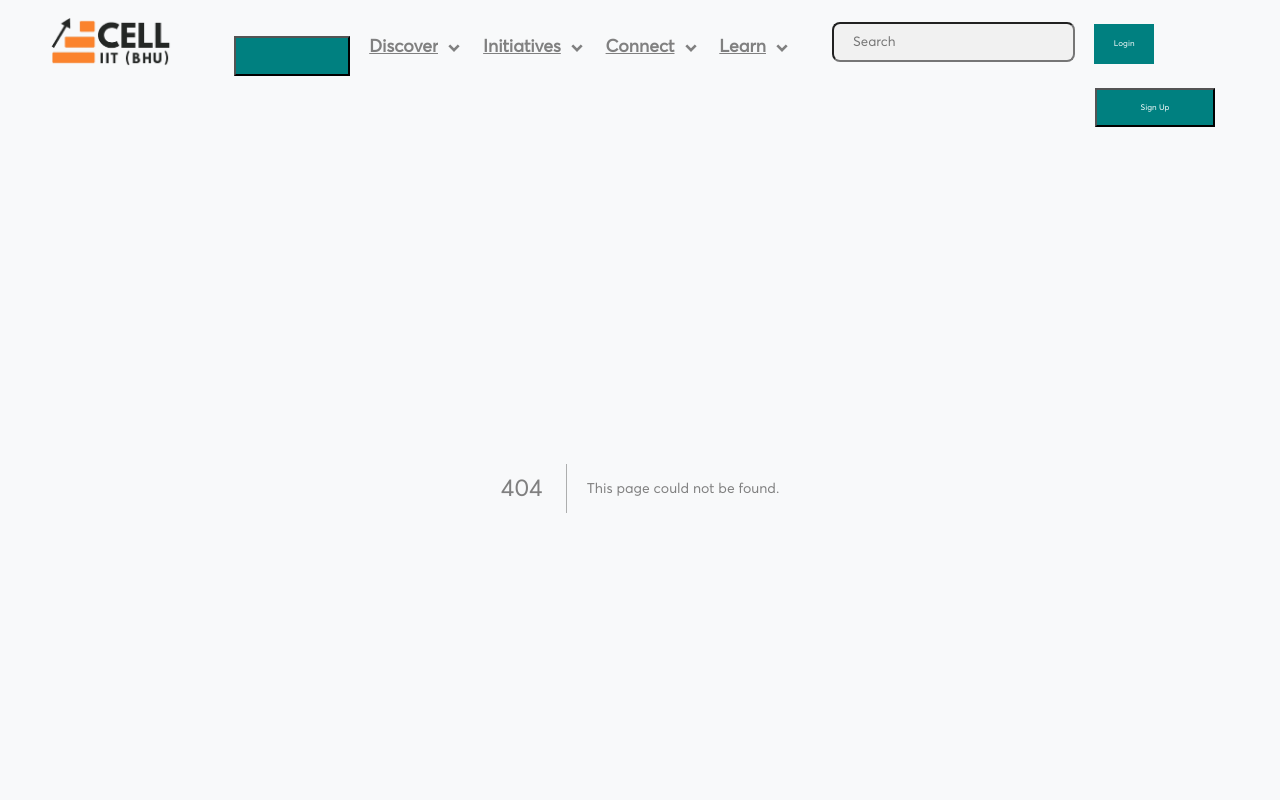
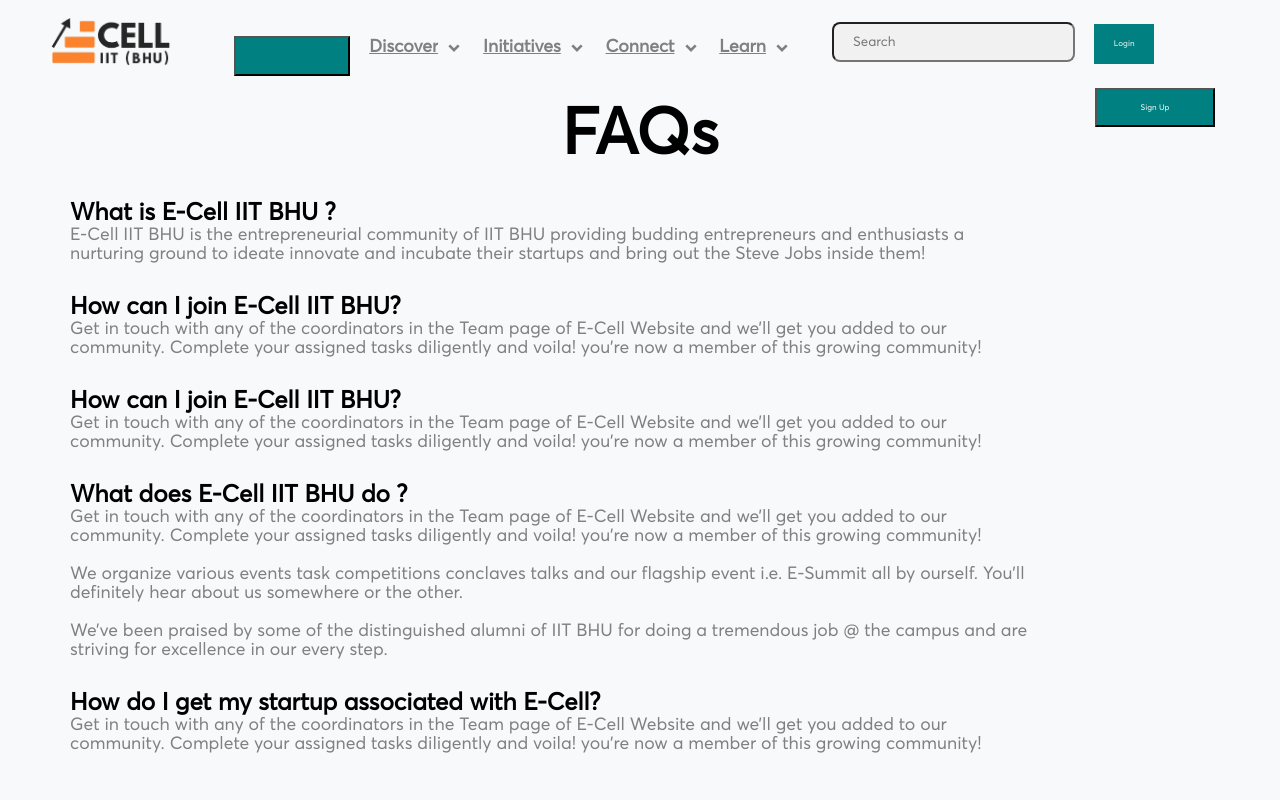
Before and after one commit to ecelliitbhu/ecell-website-new, a Next.js app: page /FAQs in a window 1280 px wide. Before the commit this address had no page. Shown: the top 800 px of the page. Built offline with nearby package versions, Linux system fonts and the light colour scheme.

Commit message:
FAQs page

```diff
--- a/components/Footer.js
+++ b/components/Footer.js
@@ -75,7 +75,7 @@
                 <Link href="">Event Updates</Link>
               </li>
               <li>
-                <Link href="">FAQ and Support</Link>
+                <Link href="/FAQs">FAQ and Support</Link>
               </li>
               <li>
                 <Link href="">Forum</Link>
--- a/components/navbar/NavItems.js
+++ b/components/navbar/NavItems.js
@@ -323,13 +323,15 @@
               </div>
             </a>
 
-            <a className="dropdown-item" href="#">
+            <Link href="/FAQs">
+              <a className="dropdown-item">
                 <FcServices fontSize="2.2rem"></FcServices>
                 <div>
                   <h4>FAQ &amp; Support</h4>
                   <p>Get your questions answered</p>
                 </div>
               </a>
+            </Link>
           </li>
           <li className="dropdown-subcontainer">
             <a className="dropdown-item" href="#">
--- /dev/null
+++ b/pages/FAQs.js
@@ -0,0 +1,90 @@
+import Head from "next/head";
+import { Container, Row, Col, Button, Card } from "react-bootstrap";
+import Footer from "../components/Footer";
+export default function FAQs() {
+  return (
+    <>
+      <Head>
+        <title>FAQs</title>
+      </Head>
+
+      <div>
+        <Container fluid className="body">
+          <Row className="header" style={{ height: "fit-content" , marginBottom:"50px"}}>
+            <h1
+              style={{
+                margin: "10px auto",
+                textAlign: "center",
+                fontSize: "4rem",
+                color: "black",
+                fontWeight: "bold",
+              }}
+            >
+              FAQs
+            </h1>
+            <Col className="info" style={{gap:"30px", display:"flex", flexDirection:"column", alignItems:"flex-start", margin:"30px auto"}}>
+              <Row>
+                <h2 style={{fontSize:"1.5rem", color:"black",fontWeight:"bold", }}>What is E-Cell IIT BHU ?</h2>
+                <p style={{fontSize:"1.1rem"}}>
+                  E-Cell IIT BHU is the entrepreneurial community of IIT BHU
+                  providing budding entrepreneurs and enthusiasts a nurturing
+                  ground to ideate innovate and incubate their startups and
+                  bring out the Steve Jobs inside them!
+                </p>
+              </Row>
+              <Row>
+                <h2 style={{fontSize:"1.5rem", color:"black",fontWeight:"bold"}}>How can I join E-Cell IIT BHU?</h2>
+                <p style={{fontSize:"1.1rem"}}>
+                  Get in touch with any of the coordinators in the Team page of
+                  E-Cell Website and we’ll get you added to our community.
+                  Complete your assigned tasks diligently and voila! you’re now
+                  a member of this growing community!
+                </p>
+              </Row>
+
+              <Row>
+                <h2 style={{fontSize:"1.5rem", color:"black",fontWeight:"bold"}}>How can I join E-Cell IIT BHU?</h2>
+                <p style={{fontSize:"1.1rem"}}>
+                  Get in touch with any of the coordinators in the Team page of
+                  E-Cell Website and we’ll get you added to our community.
+                  Complete your assigned tasks diligently and voila! you’re now
+                  a member of this growing community!
+                </p>
+              </Row>
+            </Col>
+            <Col className="info" style={{gap:"30px", display:"flex", flexDirection:"column", alignItems:"start"}}>
+              <Row>
+                <h2 style={{fontSize:"1.5rem", color:"black",fontWeight:"bold"}}>What does E-Cell IIT BHU do ?</h2>
+                <p style={{fontSize:"1.1rem"}}>
+                  Get in touch with any of the coordinators in the Team page of
+                  E-Cell Website and we’ll get you added to our community.
+                  Complete your assigned tasks diligently and voila! you’re now
+                  a member of this growing community!
+                  <br /> <br />
+                  We organize various events task competitions conclaves talks
+                  and our flagship event i.e. E-Summit all by ourself. You’ll
+                  definitely hear about us somewhere or the other.
+                  <br /> <br />
+                  We’ve been praised by some of the distinguished alumni of IIT
+                  BHU for doing a tremendous job @ the campus and are striving
+                  for excellence in our every step.
+                </p>
+              </Row>
+
+              <Row>
+                <h2 style={{fontSize:"1.5rem", color:"black",fontWeight:"bold"}}>How do I get my startup associated with E-Cell?</h2>
+                <p style={{fontSize:"1.1rem"}}>
+                  Get in touch with any of the coordinators in the Team page of
+                  E-Cell Website and we’ll get you added to our community.
+                  Complete your assigned tasks diligently and voila! you’re now
+                  a member of this growing community!
+                </p>
+              </Row>
+            </Col>
+          </Row>
+          <Footer />
+        </Container>
+      </div>
+    </>
+  );
+}
```
Also changed, not shown: pages/events.js (+1 -13 lines). Lines whose indentation alone changed are shown as unchanged.
